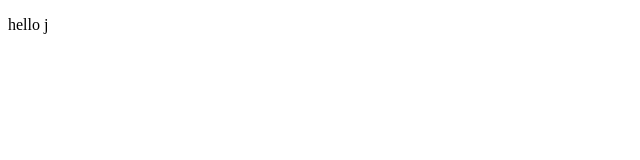
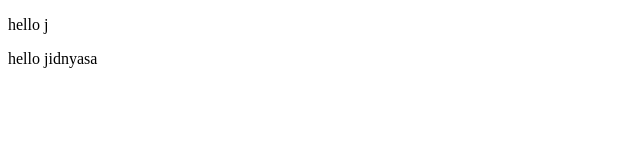
Before and after one commit to sarathi-10/jidnyasa, a plain HTML site: page index.html in a window 1280 px wide. Shown: the full height of the page, 0-640 px from the left. Drawn offline with Linux system fonts and the light colour scheme.

Commit message:
new feature added

```diff
--- a/index.html
+++ b/index.html
@@ -7,5 +7,6 @@
 </head>
 <body>
     <p>hello j</p>
+    <p>hello jidnyasa</p>
 </body>
 </html>
```
